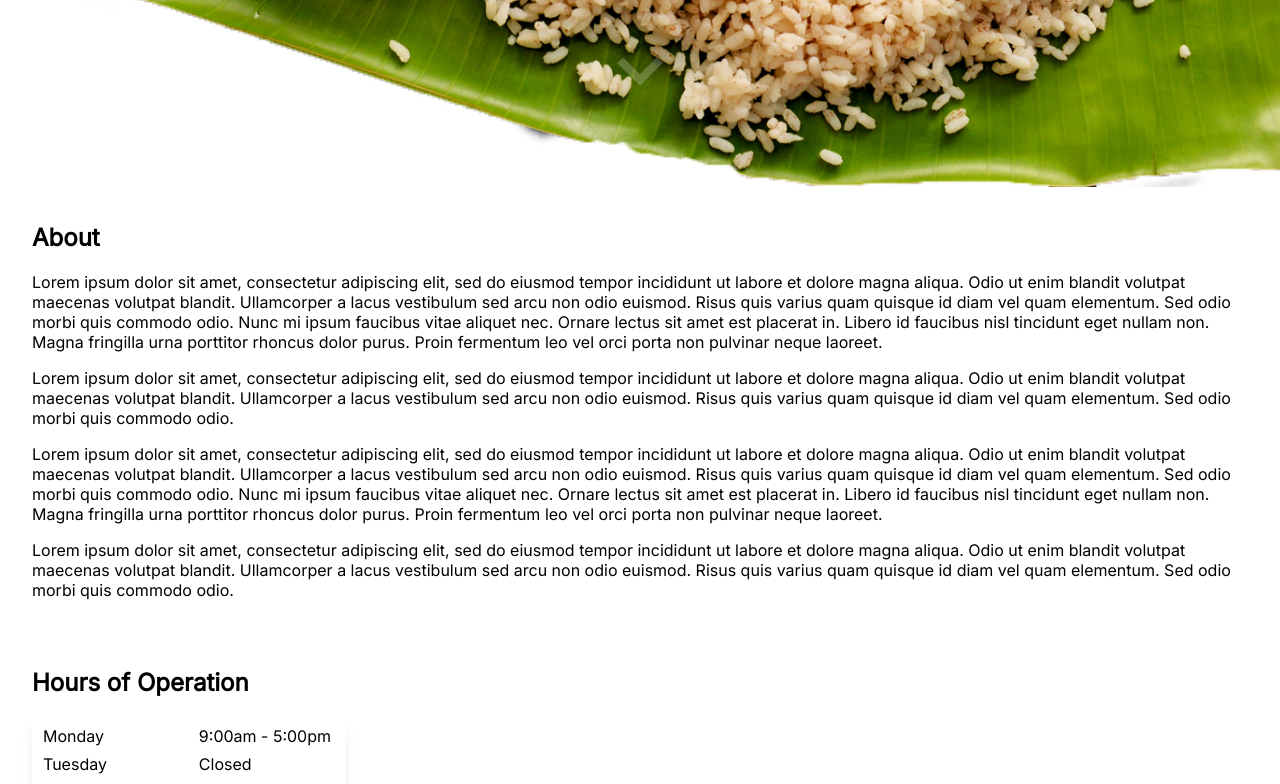
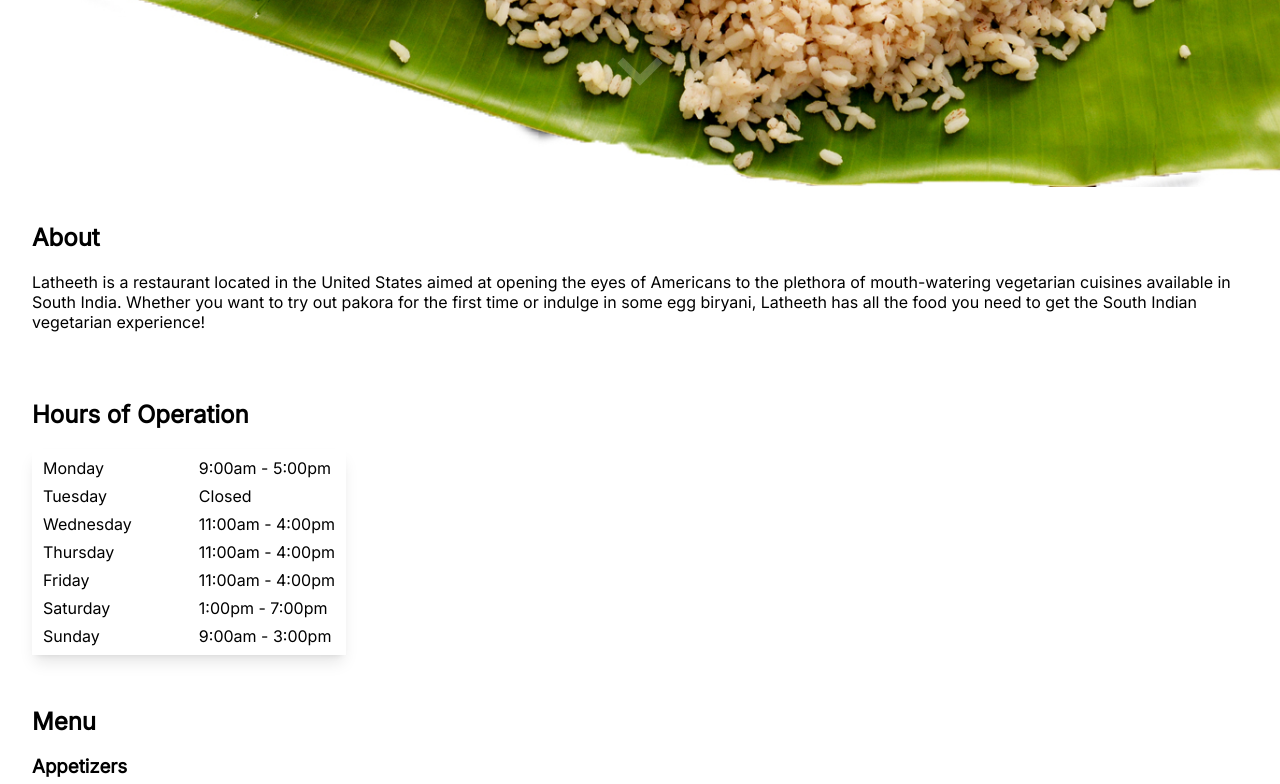
Before and after one commit to irfaan-jamarussadiq/react-restaurant, a React (Create React App) app: page / in a window 1280 px wide. Shown: the part 613-1397 px from the top of the page. Built offline with nearby package versions, Linux system fonts and the light colour scheme; a web font is replaced by a local one.

Commit message:
add actual text for about page

```diff
--- a/src/components/pages/About.js
+++ b/src/components/pages/About.js
@@ -2,10 +2,14 @@ function About() {
     return (
         <div className="page-container" id="about">
             <h2>About</h2>
-            <p className="about-text">Lorem ipsum dolor sit amet, consectetur adipiscing elit, sed do eiusmod tempor incididunt ut labore et dolore magna aliqua. Odio ut enim blandit volutpat maecenas volutpat blandit. Ullamcorper a lacus vestibulum sed arcu non odio euismod. Risus quis varius quam quisque id diam vel quam elementum. Sed odio morbi quis commodo odio. Nunc mi ipsum faucibus vitae aliquet nec. Ornare lectus sit amet est placerat in. Libero id faucibus nisl tincidunt eget nullam non. Magna fringilla urna porttitor rhoncus dolor purus. Proin fermentum leo vel orci porta non pulvinar neque laoreet.</p>
-            <p className="about-text">Lorem ipsum dolor sit amet, consectetur adipiscing elit, sed do eiusmod tempor incididunt ut labore et dolore magna aliqua. Odio ut enim blandit volutpat maecenas volutpat blandit. Ullamcorper a lacus vestibulum sed arcu non odio euismod. Risus quis varius quam quisque id diam vel quam elementum. Sed odio morbi quis commodo odio. </p>
-            <p className="about-text">Lorem ipsum dolor sit amet, consectetur adipiscing elit, sed do eiusmod tempor incididunt ut labore et dolore magna aliqua. Odio ut enim blandit volutpat maecenas volutpat blandit. Ullamcorper a lacus vestibulum sed arcu non odio euismod. Risus quis varius quam quisque id diam vel quam elementum. Sed odio morbi quis commodo odio. Nunc mi ipsum faucibus vitae aliquet nec. Ornare lectus sit amet est placerat in. Libero id faucibus nisl tincidunt eget nullam non. Magna fringilla urna porttitor rhoncus dolor purus. Proin fermentum leo vel orci porta non pulvinar neque laoreet.</p>
-            <p className="about-text">Lorem ipsum dolor sit amet, consectetur adipiscing elit, sed do eiusmod tempor incididunt ut labore et dolore magna aliqua. Odio ut enim blandit volutpat maecenas volutpat blandit. Ullamcorper a lacus vestibulum sed arcu non odio euismod. Risus quis varius quam quisque id diam vel quam elementum. Sed odio morbi quis commodo odio. </p>
+            <p className="about-text">
+                Latheeth is a restaurant located in the United States aimed at
+                opening the eyes of Americans to the plethora of
+                mouth-watering vegetarian cuisines available in South India.
+                Whether you want to try out pakora for the first time or indulge
+                in some egg biryani, Latheeth has all the food you need to get
+                the South Indian vegetarian experience!
+            </p>
         </div>
     )
 }
```
